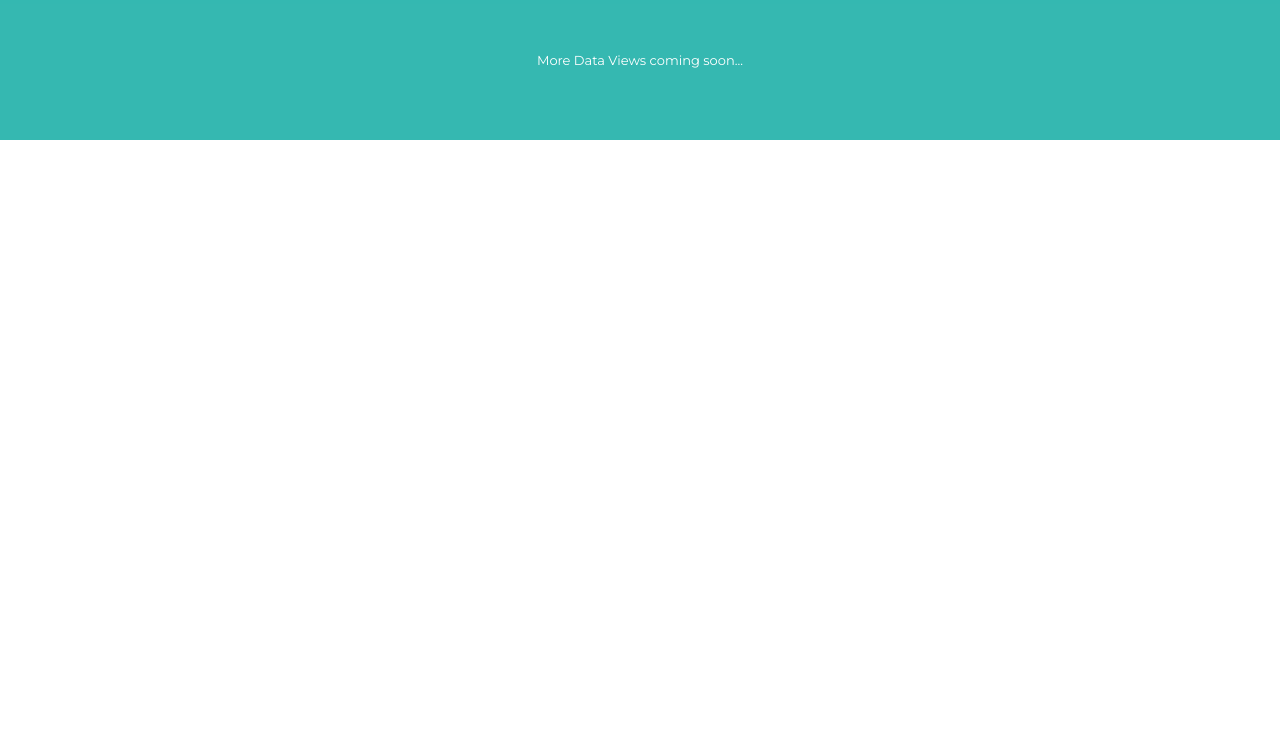
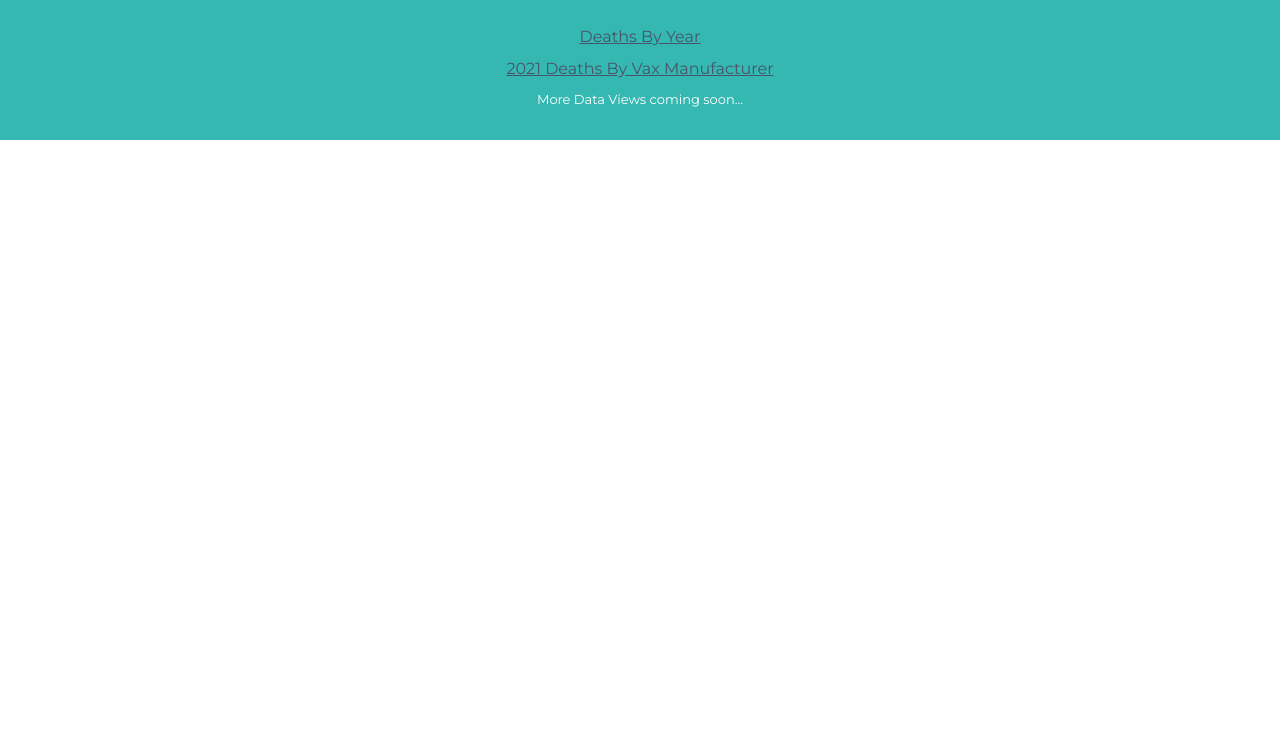
Before and after one commit to rcorbin2018/vaers-data-viewer, a plain HTML site: page index.html in a window 1280 px wide. Shown: the part 60-800 px from the top of the page. Drawn offline with Linux system fonts and the light colour scheme.

Commit message:
added links to index

```diff
--- a/index.html
+++ b/index.html
@@ -49,6 +49,11 @@
         <!-- End Header -->
         <section id="footer">
           <div class="footer container">
+            <br>
+            <a href="vaers-death-by-year-11-26-2021.html" class="nav-link">Deaths By Year</a>
+            <br>
+            <a href="vaers-death-2021-by-vax-man.html" class="nav-link">2021 Deaths By Vax Manufacturer</a>
+            <br>
             <p>More Data Views coming soon...</p>
           </div>
         </section>
```
